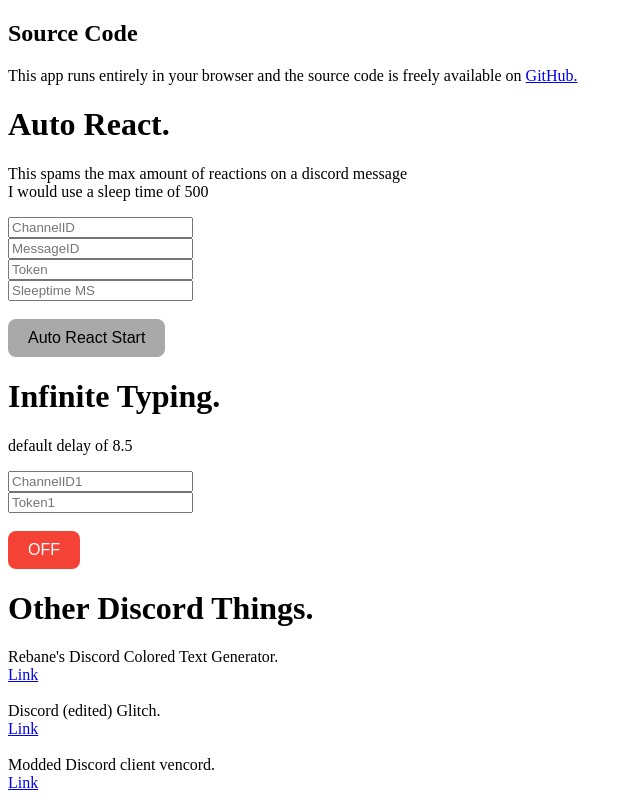
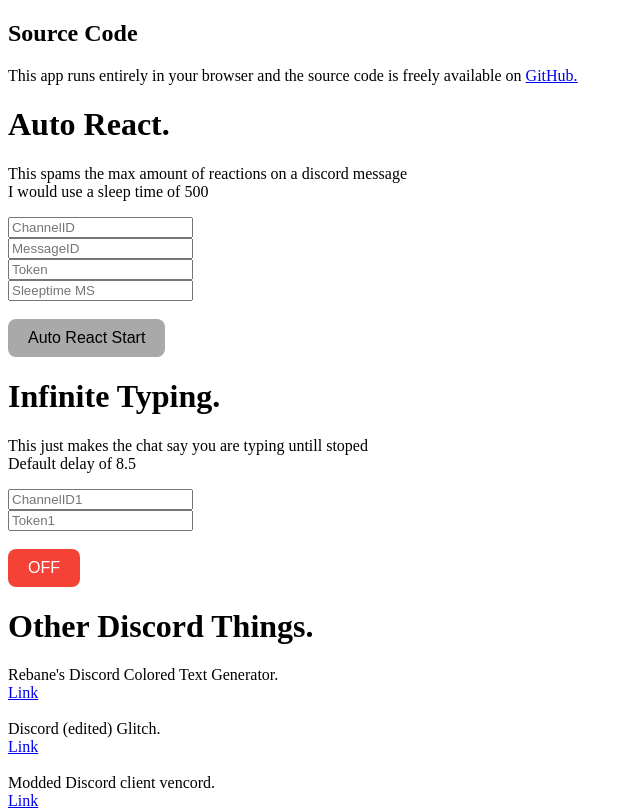
Before and after one commit to eman225511/Discord-Troll-Tools-By-Eman, a plain HTML site: page index.html in a window 1280 px wide. Shown: the whole page, without its empty margins (0-640 px from the left). Drawn offline with Linux system fonts and the light colour scheme.

Commit message:
Update index.html

```diff
--- a/index.html
+++ b/index.html
@@ -24,7 +24,10 @@
   <input type="text" placeholder="Sleeptime MS"></input><br><br>
   <button class="btn" onclick="AutoReact()">Auto React Start</button><br>
   <h1>Infinite Typing.</h1>
-  <p>default delay of 8.5</p>
+  <p>
+	  This just makes the chat say you are typing untill stoped <br>
+	  Default delay of 8.5
+  </p>
   <input type="text" placeholder="ChannelID1"></input><br>
   <input type="text" placeholder="Token1"></input><br><br>
   <button id="toggleBtn" class="btn off">OFF</button>
```
